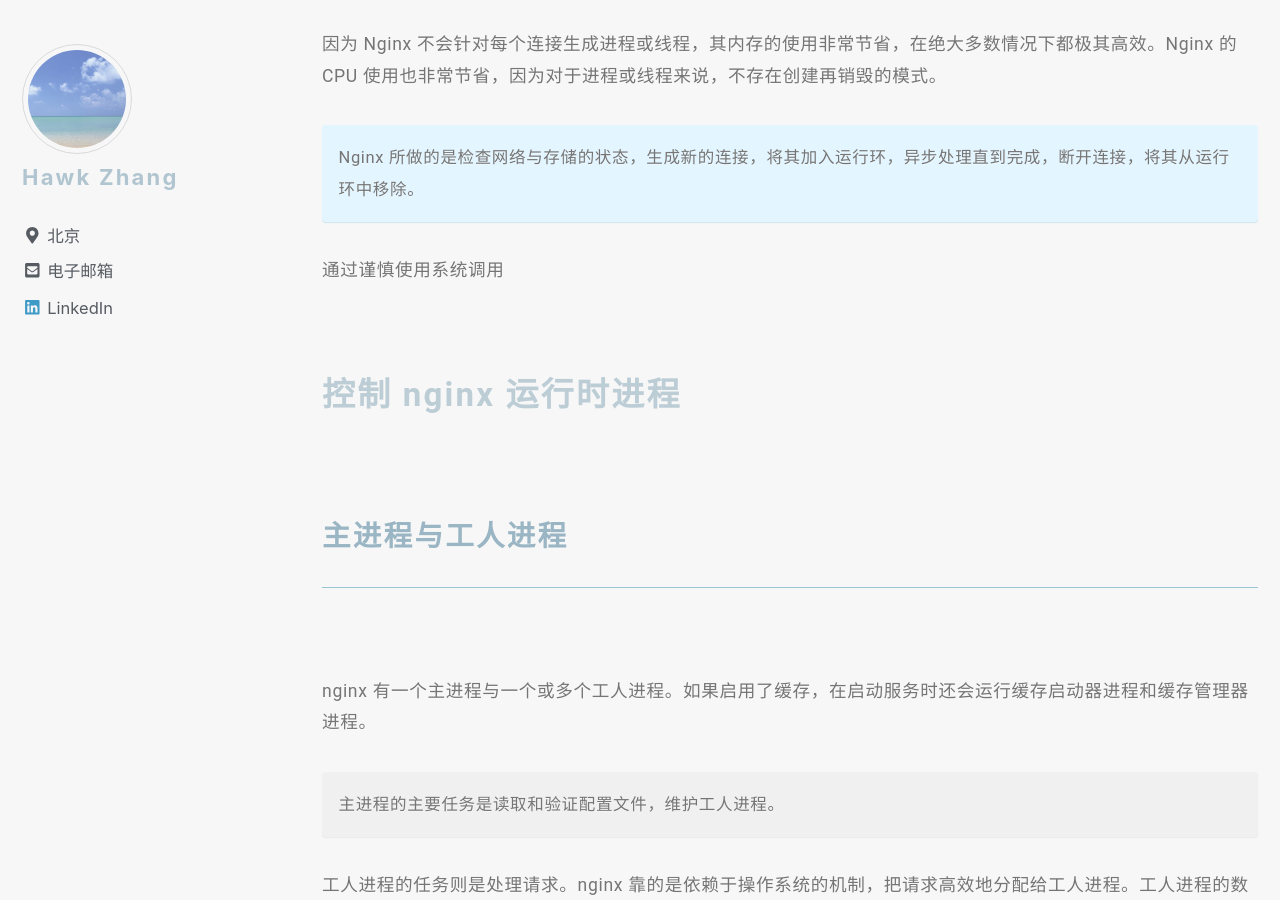
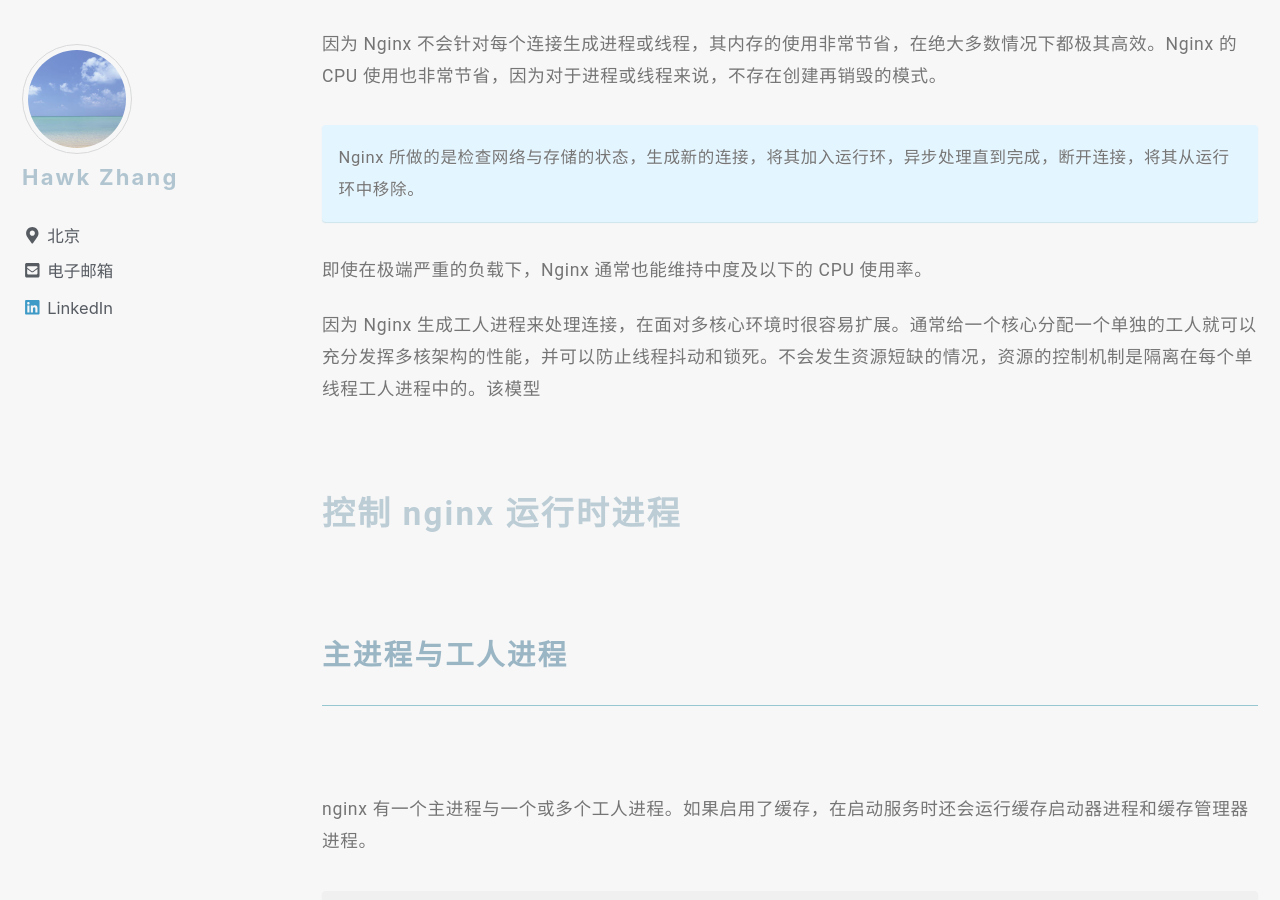
Before and after one commit to narru888/linotes_note, a Jekyll site: the page built from _posts/server/nginx/2016-01-03-nginx.basic.md, in a window 1280 px wide and 900 px high, scrolled down 16998 px. Built offline with Jekyll 4.4.1, drawn with Linux system fonts in a browser that asks for light colours; nearby versions of some CDN libraries; a script that is not in the unit is left out.

Commit message:
update on 2018-09-27 07:30:01 CST

```diff
--- a/_posts/server/nginx/2016-01-03-nginx.basic.md
+++ b/_posts/server/nginx/2016-01-03-nginx.basic.md
@@ -408,7 +408,9 @@
 Nginx 所做的是检查网络与存储的状态，生成新的连接，将其加入运行环，异步处理直到完成，断开连接，将其从运行环中移除。
 {: .notice--info}
 
-通过谨慎使用系统调用
+即使在极端严重的负载下，Nginx 通常也能维持中度及以下的 CPU 使用率。
+
+因为 Nginx 生成工人进程来处理连接，在面对多核心环境时很容易扩展。通常给一个核心分配一个单独的工人就可以充分发挥多核架构的性能，并可以防止线程抖动和锁死。不会发生资源短缺的情况，资源的控制机制是隔离在每个单线程工人进程中的。该模型
 
 
 
```
